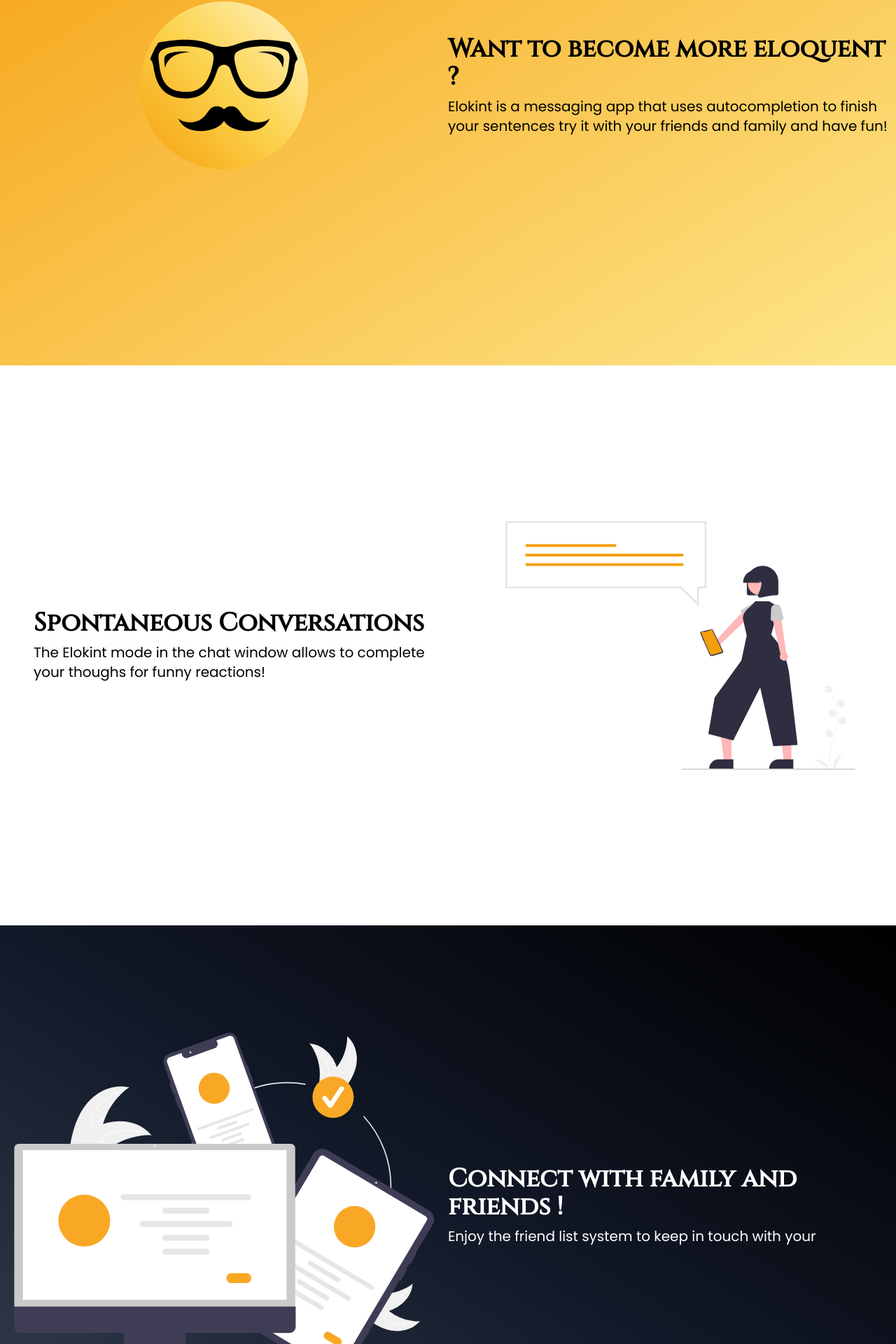
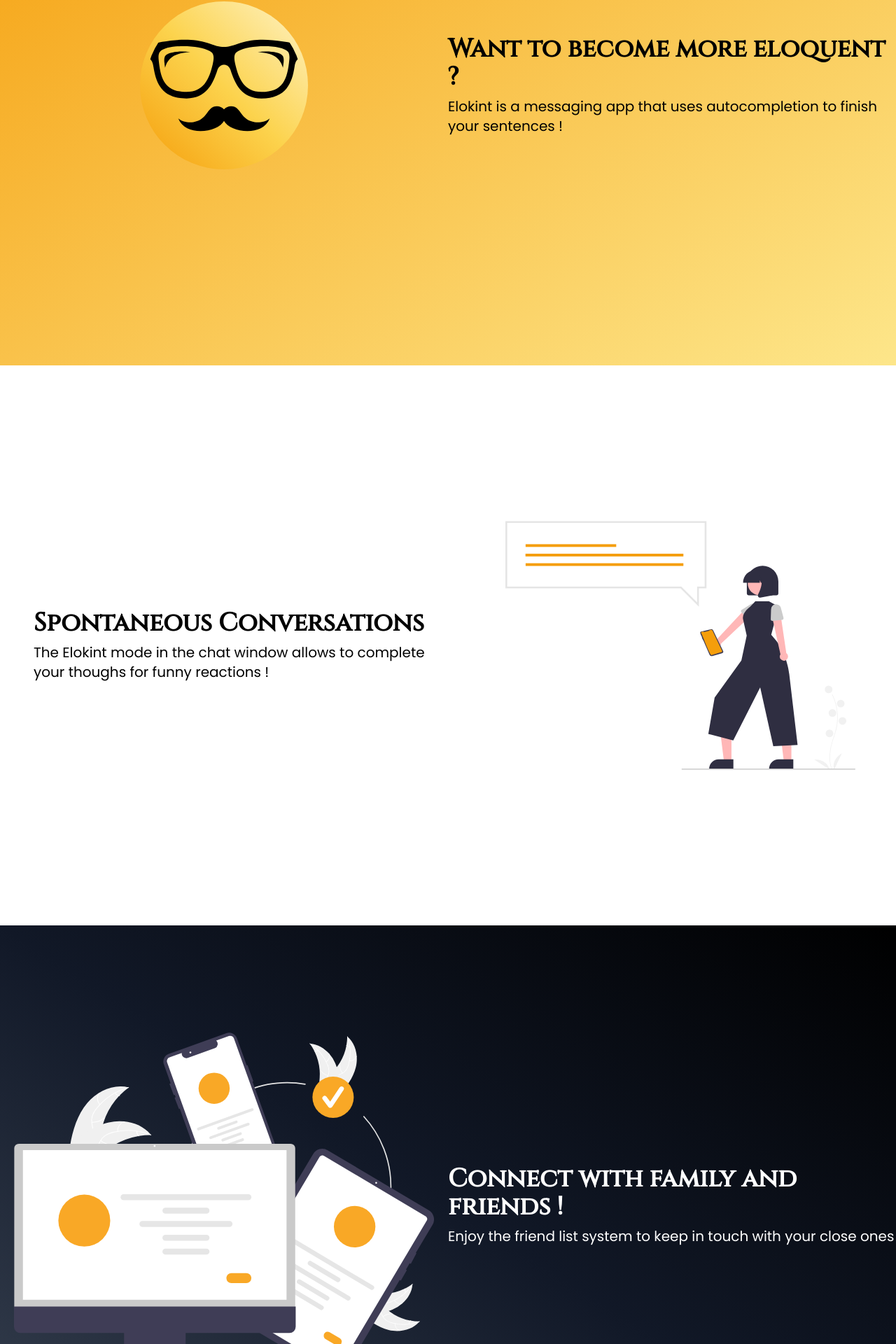
Before and after one commit to k1nho/Elokint, a React (Create React App) app in the folder frontend/: page / in a window 1280 px wide. Shown: the part 358-2278 px from the top of the page at 70% size. Built offline with nearby package versions, Linux system fonts and the light colour scheme; no server answers.

Commit message:
content add

```diff
--- a/frontend/src/components/Home.tsx
+++ b/frontend/src/components/Home.tsx
@@ -19,7 +19,7 @@
           </div>
           <div className="text-xl font-body" >
               Elokint is a messaging app that uses autocompletion to finish your
-              sentences try it with your friends and family and have fun!
+              sentences !
           </div>
         </div>
       </div>
@@ -30,7 +30,7 @@
           </div>
           <div className="text-xl font-body">
               The Elokint mode in the chat window allows to complete your
-              thoughs for funny reactions!
+              thoughs for funny reactions !
           </div>
         </div>
         <div className="w-full flex items-center justify-center">
@@ -485,7 +485,7 @@
               Connect with family and friends !
           </div>
           <div className="text-xl font-body">
-              Enjoy the friend list system to keep in touch with your
+              Enjoy the friend list system to keep in touch with your close ones
           </div>
         </div>
       </div>
```
